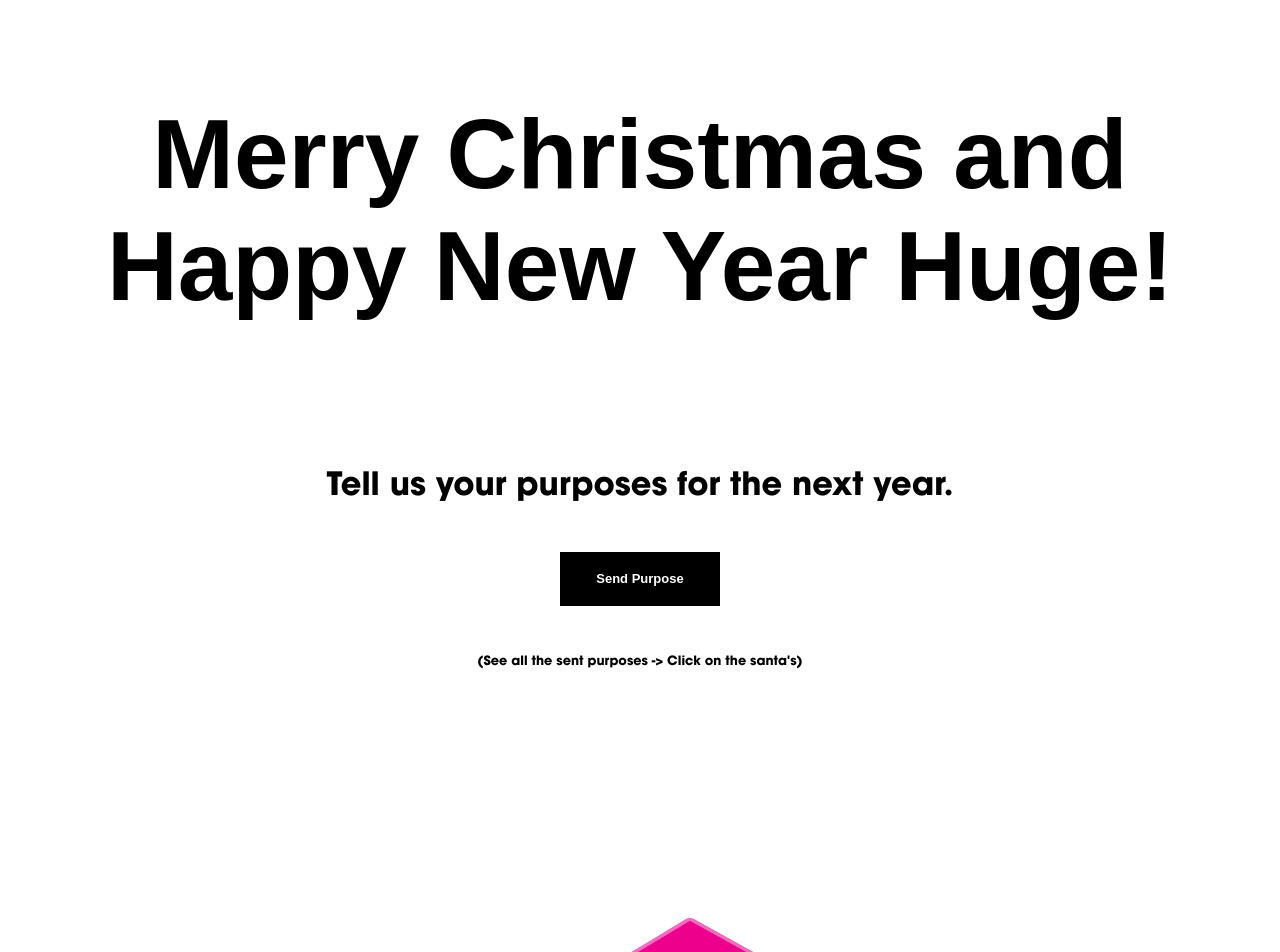
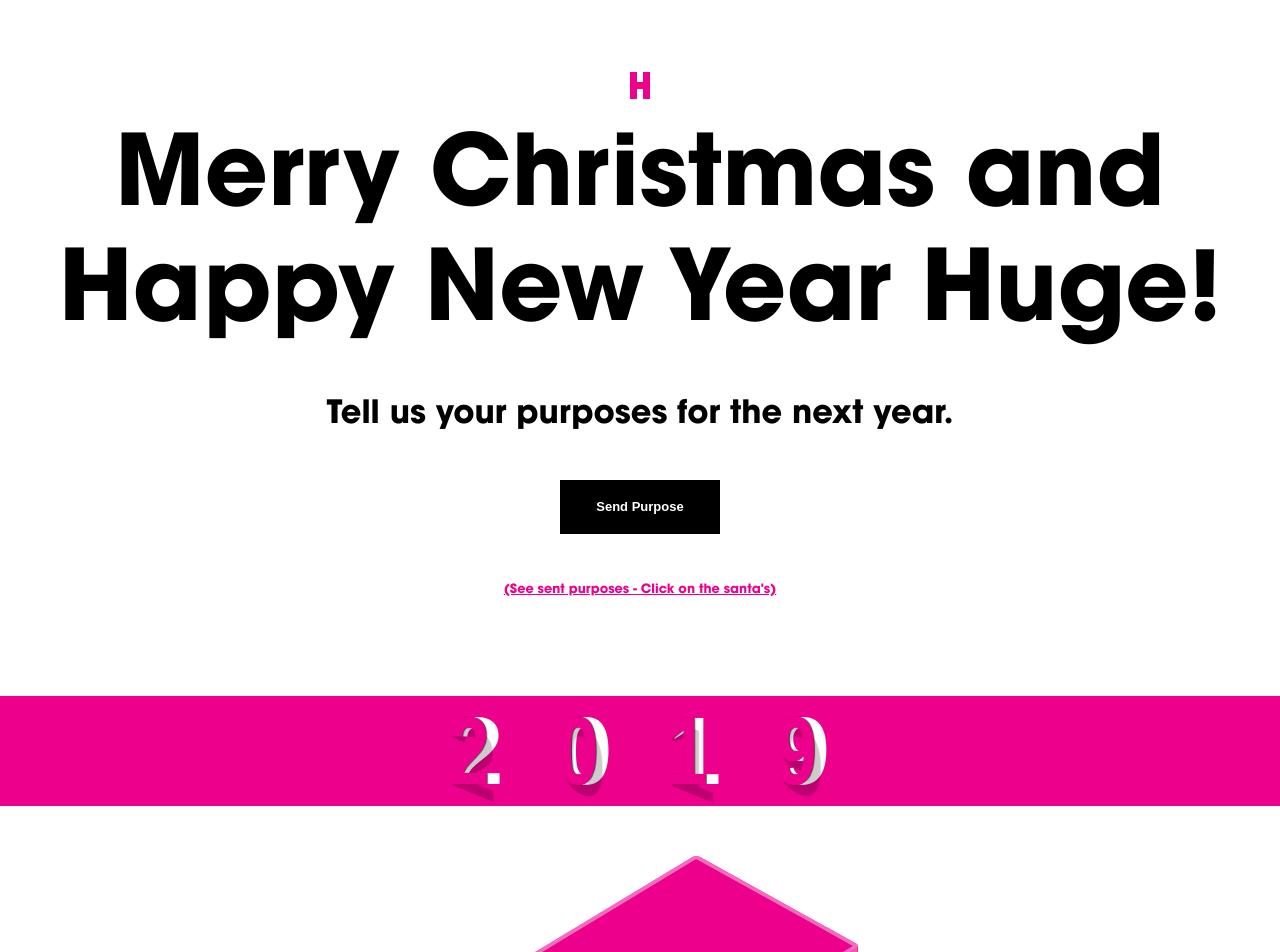
Before and after one commit to camorenoa/hugechristmas, a website built with Parcel: page index.html in a window 1280 px wide. Shown: the top 952 px of the page. Built offline with nearby package versions, Linux system fonts and the light colour scheme; some packages are replaced by stand-ins of ours; no server answers; a web font is replaced by a local one.

Commit message:
Fonts, effects and animations

```diff
--- a/css/huge.css
+++ b/css/huge.css
@@ -20,8 +20,8 @@ body {
 }
 
 h1 {
-  font-family: 'Mountains of Christmas', Arial, Helvetica, sans-serif, cursive;
   font-size: 6rem;
+  line-height: 7rem;
 }
 h2 {
   font-size: 5rem;
@@ -52,12 +52,44 @@ h1,h2,h3,h4,h5,h6, p {
 }
 
 .menu {
-  margin: 100px 0;
+  margin: 50px 0 0;
   text-align: center;
 }
 
 .title {
   padding: 0 30px;
+}
+
+.h-logo {
+  height: 74px;
+  background-color: #fff;
+  border: none;
+  box-shadow: none;
+  cursor: pointer;
+  outline: none;
+  transition: transform 500ms cubic-bezier(0.25, 0.1, 0.25, 1),opacity 500ms cubic-bezier(0.25, 0.1, 0.25, 1),background-color 200ms cubic-bezier(0.25, 0.1, 0.25, 1);
+  width: 60px;
+  z-index: 200;
+}
+
+.h-logo--wink {
+  background-position: 0 0;
+  background-repeat: no-repeat;
+  display: none;
+  height: 148px;
+  left: 0;
+  position: absolute;
+  top: 0;
+  transform-origin: 0 0;
+  transform: scale(0.405);
+  width: 148px;
+  z-index: 1;
+}
+
+.h-logo__svg {
+  fill: var(--huge-magenta);
+  height: 28px;
+  width: 20px;
 }
 
 .footer {
@@ -104,7 +136,8 @@ h1,h2,h3,h4,h5,h6, p {
 
 .purpose-data-container {
   background: var(--huge-white);
-  border: 1px solid var(--huge-grey-dark);
+  border: 1px solid var(--huge-magenta);
+  border-radius: 10px;
   margin: 0 auto;
   padding: 20px;
   position: relative;
@@ -140,9 +173,9 @@ h1,h2,h3,h4,h5,h6, p {
   font-size: .8rem;
 }
 
-.letter .wrapper {
+.word .wrapper {
   margin: 0 auto;
-  width: 80%;
+  width: 90%;
 }
 
 .wrapper {
@@ -151,7 +184,7 @@ h1,h2,h3,h4,h5,h6, p {
 
 .submenu {
   border-radius: 5px;
-  margin: 100px auto;
+  margin: 0 auto;
   padding: 50px;
   width: 80%;
 }
@@ -162,6 +195,10 @@ h1,h2,h3,h4,h5,h6, p {
 
 .smalltext {
   font-size: .8rem;
+}
+
+.seesantas {
+  color: var(--huge-magenta);
 }
 
 .button {
--- /dev/null
+++ b/css/hugeword.css
@@ -0,0 +1,75 @@
+.hugetitle p {
+  color: #fff;
+  font-family: Avenir Next, Helvetica Neue, Helvetica, Tahoma, sans-serif;
+  font-size: 1em;
+  font-weight: 700;
+}
+.hugetitle p span {
+  display: inline-block;
+  position: relative;
+  transform-style: preserve-3d;
+  perspective: 500;
+  -webkit-font-smoothing: antialiased;
+}
+.hugetitle p span::before,
+.hugetitle p span::after {
+  display: none;
+  position: absolute;
+  top: 0;
+  left: -1px;
+  transform-origin: left top;
+  transition: all ease-out 0.3s;
+  content: attr(data-text);
+}
+.hugetitle p span::before {
+  z-index: 1;
+  color: rgba(0,0,0,0.2);
+  transform: scale(.9, 1) skew(0deg, 20deg);
+}
+.hugetitle p span::after {
+  z-index: 2;
+  color: #ec008c;
+  text-shadow: -1px 0 1px #ec008c, 1px 0 1px rgba(0,0,0,0.8);
+  transform: rotateY(-40deg);
+}
+.hugetitle p span:hover::before {
+  transform: scale(1.1, 1) skew(0deg, 5deg);
+}
+.hugetitle p span:hover::after {
+  transform: rotateY(-10deg);
+}
+.hugetitle p span + span {
+  margin-left: 0.3em;
+}
+@media (min-width: 20em) {
+  .hugetitle p {
+    font-size: 2em;
+  }
+  .hugetitle p span::before,
+  .hugetitle p span::after {
+    display: block;
+  }
+}
+@media (min-width: 30em) {
+  .hugetitle p {
+    font-size: 3em;
+  }
+}
+@media (min-width: 40em) {
+  .hugetitle p {
+    font-size: 5em;
+  }
+}
+@media (min-width: 60em) {
+  .hugetitle p {
+    font-size: 6em;
+  }
+}
+
+.hugetitle {
+  display: flex;
+  align-items: center;
+  justify-content: center;
+  background-color: #ec008c;
+  margin: 50px 0 50px 0;
+}
--- a/index.html
+++ b/index.html
@@ -11,6 +11,7 @@
       href="css/HUGE-AvantGarde-Bold.css"
     />
     <link rel="stylesheet" type="text/css" href="css/huge.css" />
+    <link rel="stylesheet" type="text/css" href="css/hugeword.css" />
     <link rel="stylesheet" type="text/css" href="css/animate.css" />
     <link
       href="https://fonts.googleapis.com/css?family=Mountains+of+Christmas"
@@ -21,10 +22,11 @@
   <body>
     <div class="container">
       <div class="menu">
+      <button class="h-logo animated slower flipInX" id="header-logo-huge" tabindex="0"><div class="h-logo--wink" style="background-image:url(//images.ctfassets.net/fiz3jwws2um7/57mQrUMgmAQcEiu4mYKECA/46ed674eaf0bb26f396e4eccb64fa691/hwink_sequence.png?h=148)"></div><svg class="h-logo__svg" viewBox="0 0 20 28" xmlns="http://www.w3.org/2000/svg" title="Menu"><path class="h-logo__path" d="M35,24H28V51h7V41h6V51h7V24H41V34H35V24Z" transform="translate(-28 -24)"></path></svg></button>
         <h1 class="animated infinite pulse slower title">Merry Christmas and Happy New Year Huge!</h1>
         <div class="submenu">
-          <p class="subtitle">Tell us your purposes for the next year.</p>
-          <a href="#" class="button black purpose">Send Purpose</a>
+          <p class="subtitle animated flipInX">Tell us your purposes for the next year.</p>
+          <a href="#" class="button black purpose  animated flipInX">Send Purpose</a>
           <div class="form-container swing animated ">
             <form class="form-wrapper" method="post">
               <div class="form-input">
@@ -67,10 +69,18 @@
             </form>
             <a class="close" href="#">X</a>
           </div>
-          <p class="smalltext">(See all the sent purposes -> Click on the santa's)</p>
+          <p class="smalltext animated flipInX"><a href="#" class="seesantas">(See sent purposes - Click on the santa's)</a></p>
         </div>
       </div>
-      <div class="letter">
+      <div class="hugetitle animated fadeInRight">
+        <p aria-label="huge">
+          <span data-text="2">2</span>
+          <span data-text="0">0</span>
+          <span data-text="1">1</span>
+          <span data-text="9">9</span>
+        </p>
+      </div>
+      <div class="word">
         <div class="wrapper">
           <img class="big animated rubberBand" src="assets/images/huge.svg" />
         </div>
--- a/js/huge.js
+++ b/js/huge.js
@@ -1,5 +1,6 @@
 import HugeData from './data';
 import { positionator } from "./posionator";
+import smoothscroll from 'smoothscroll-polyfill';
 
 class HugeChristmas {
   constructor() {
@@ -14,6 +15,7 @@ class HugeChristmas {
     this.data = new HugeData();
     this.listeners();
     this.santas = this.data.readData();
+    smoothscroll.polyfill();
   }
 
   loadSantas(santas) {
@@ -58,15 +60,23 @@ class HugeChristmas {
     const closeWindow = document.querySelector('.purpose-data .close');
     const messageContainer = document.querySelector('.purpose-data');
     const closeFormButton = document.querySelector('.form-container .close');
+    const seesantas = document.querySelector('.seesantas');
 
     this.purposeButton.addEventListener('click', (e) => {
       e.preventDefault();
       this.closeForm();
+      window.scroll({ top: 600, left: 0, behavior: 'smooth' });
+    });
+
+    seesantas.addEventListener('click', (e) => {
+      e.preventDefault();
+      window.scroll({ top: 820, left: 0, behavior: 'smooth' });
     });
 
     closeFormButton.addEventListener('click', (e) => {
       e.preventDefault();
       this.closeForm();
+      window.scroll({ top: 0, left: 0, behavior: 'smooth' });
     });
 
     closeWindow.addEventListener('click', (e) => {
--- a/package.json
+++ b/package.json
@@ -19,6 +19,7 @@
     "parcel-bundler": "^1.10.3"
   },
   "dependencies": {
-    "babel-polyfill": "^6.26.0"
+    "babel-polyfill": "^6.26.0",
+    "smoothscroll-polyfill": "^0.4.3"
   }
 }
```
Also changed, not shown: 1 other file.
